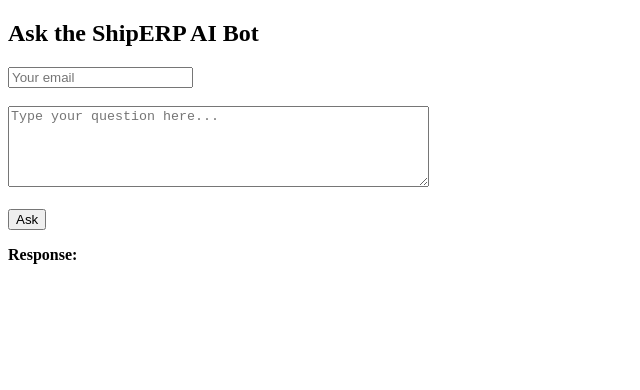
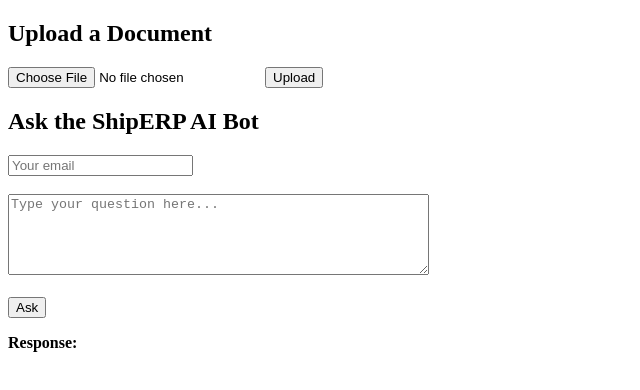
Before and after one commit to antoinelws/docqa-frontend, a plain HTML site: page index.html in a window 1280 px wide. Shown: the whole page, without its empty margins (0-640 px from the left). Drawn offline with Linux system fonts and the light colour scheme.

Commit message:
Update index.html

```diff
--- a/index.html
+++ b/index.html
@@ -6,6 +6,12 @@
   <title>ShipERP Q&A Bot</title>
 </head>
 <body>
+
+<h2>Upload a Document</h2>
+<input type="file" id="fileInput" />
+<button onclick="uploadFile()">Upload</button>
+<p id="uploadStatus"></p>
+
   <h2>Ask the ShipERP AI Bot</h2>
   <form id="ask-form">
     <input type="email" name="user_email" placeholder="Your email" required />
```
